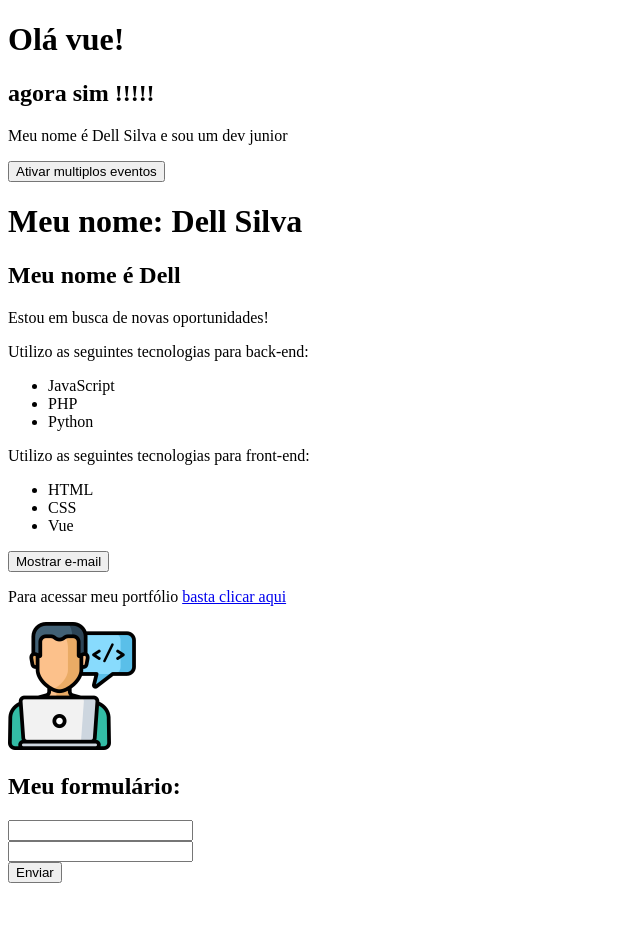
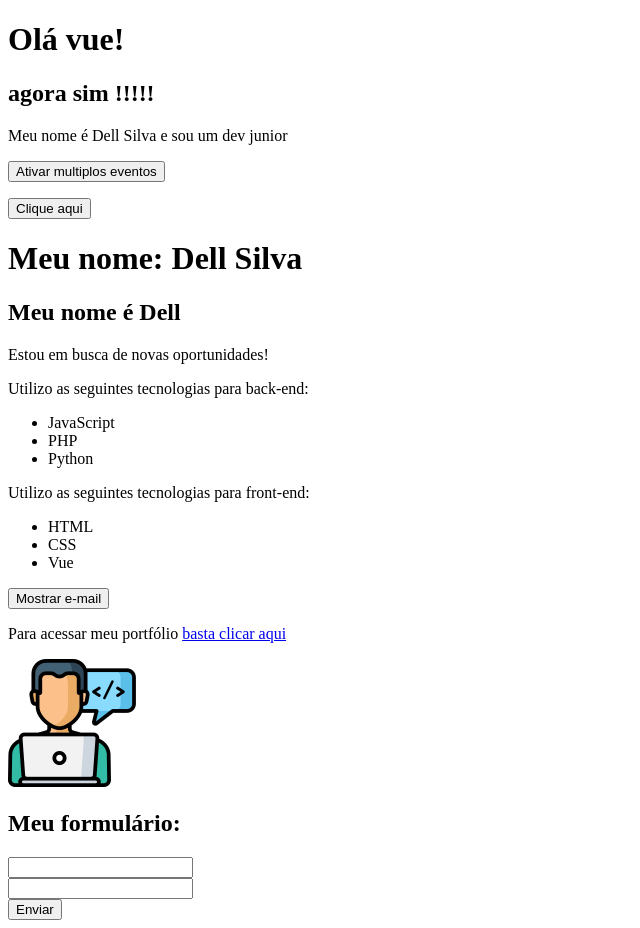
Before and after one commit to DellSilva/projetovue, a Vue app: page / in a window 1280 px wide. Shown: the whole page, without its empty margins (0-640 px from the left). Before the commit the page ends 891 px from the top, so only its background shows below. Built offline with nearby package versions, Linux system fonts and the light colour scheme.

Commit message:
reutilização componentes

```diff
--- a/src/components/MainComponent.vue
+++ b/src/components/MainComponent.vue
@@ -4,12 +4,14 @@
         <h2>agora sim !!!!!</h2>
         <p>Meu nome é {{ nome }} e sou um {{ profissao }} </p>
         <MultiplosEventos />
+        <Reutiliza/>
     </div>
 
 </template>
 
 <script>
 import MultiplosEventos from './MultiplosEventos.vue';
+import Reutiliza from './Reutiliza.vue';
 export default {
     name: "MainComponent",
     data() {
@@ -18,6 +20,6 @@
             profissao: "dev junior"
         };
     },
-    components: { MultiplosEventos }
+    components: { MultiplosEventos, Reutiliza }
 }
 </script>
--- /dev/null
+++ b/src/components/Reutiliza.vue
@@ -0,0 +1,21 @@
+<template>
+    <div>
+        <button @click="ativar">Clique aqui</button>
+        <span v-show="ativou">Ativado!</span>
+    </div>
+</template>
+<script>
+    export default {
+        name: 'Reutiliza',
+        data() {
+            return {
+                ativou: false
+            }
+        },
+        methods: {
+            ativar() {
+                this.ativou = !this.ativou
+            }
+        }
+    }
+</script>
```
